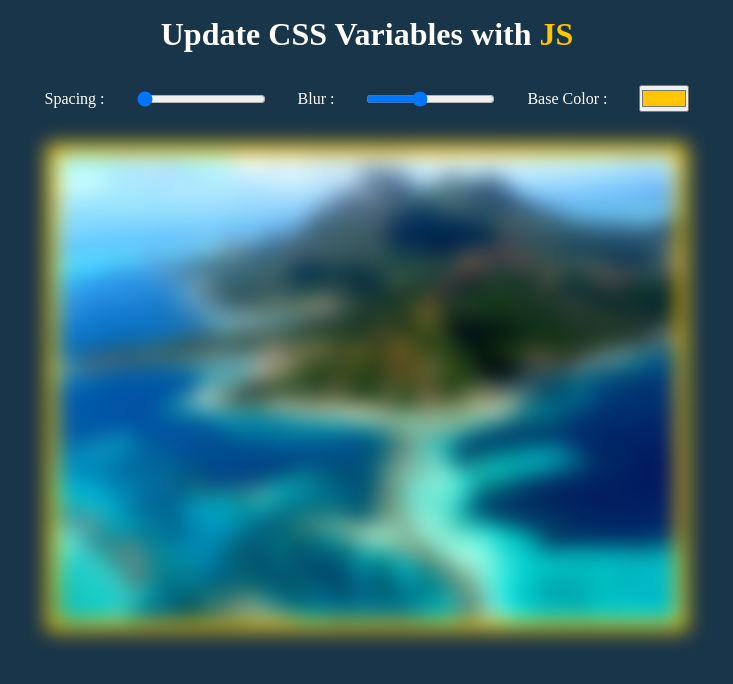
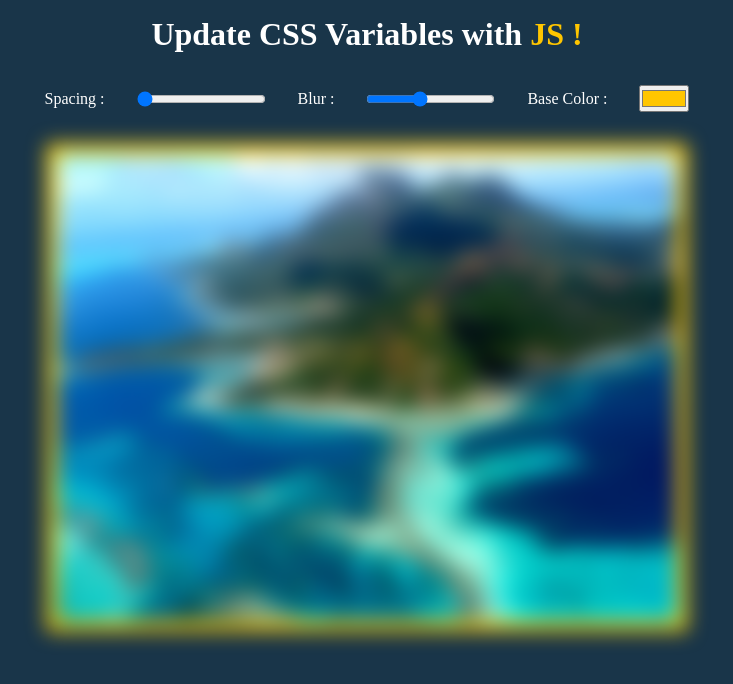
Before and after one commit to charlieschmitt/formation-JavaScript-30, a plain HTML site: page exo-3/index.html in a window 1280 px wide. Shown: the whole page, without its empty margins (273-1006 px from the left). Drawn offline with Linux system fonts and the light colour scheme.

Commit message:
Mettre à jour des variables CSS avec JavaScript

```diff
--- a/exo-3/index.html
+++ b/exo-3/index.html
@@ -9,7 +9,7 @@
 </head>
 
 <body>
-    <h1>Update CSS Variables with <span class="h1">JS</span></h1>
+    <h1>Update CSS Variables with <span class="h1">JS !</span></h1>
 
     <div class="controls">
         <label for="spacing">Spacing :</label>
```
Also changed, not shown: skeleton/index.html (+1 -1 lines).
